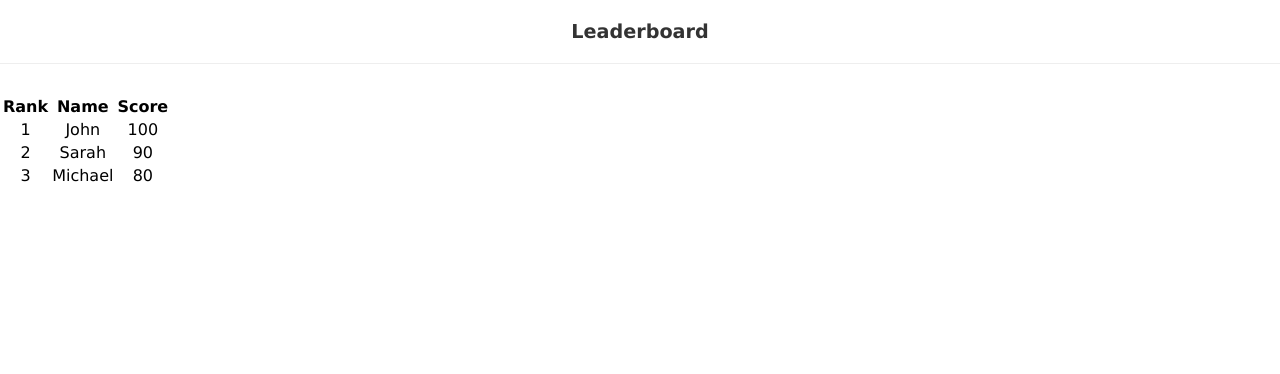
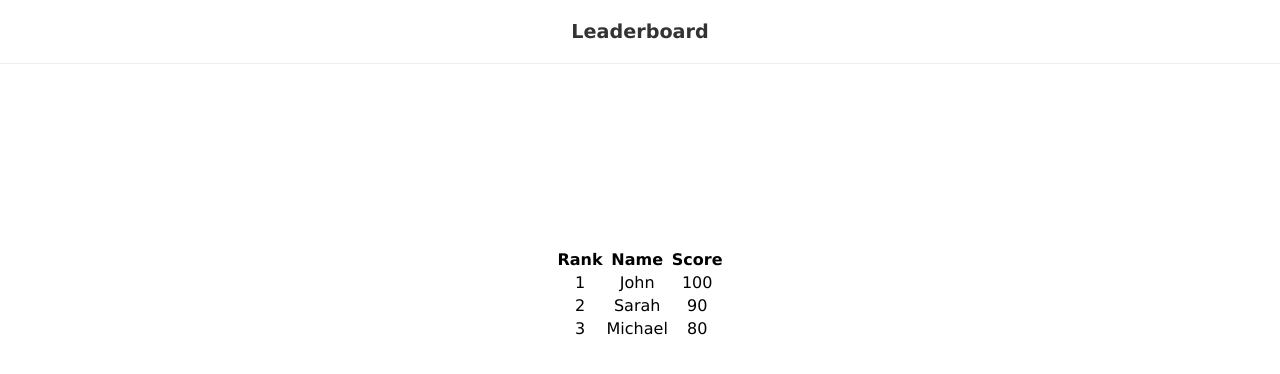
Before and after one commit to Swathysuriyababu12/React-wordly, a React (Create React App) app: page /leaderboard in a window 1280 px wide. Shown: the top 374 px of the page. Built offline with nearby package versions, Linux system fonts and the light colour scheme; no server answers.

Commit message:
centered table

```diff
--- a/src/Components/Leaderboard.js
+++ b/src/Components/Leaderboard.js
@@ -7,9 +7,10 @@ function Leaderboard() {
     { name: "Michael", score: 80 },
   ];
   return (
+    <>
+      <h1>Leaderboard</h1>
       <div className="leaderboard">
-      <h1>Leaderboard</h1>
-      <table>
+        <table className="tablecenter">
           <thead>
             <tr>
               <th>Rank</th>
@@ -28,6 +29,7 @@ function Leaderboard() {
           </tbody>
         </table>
       </div>
+    </>
   );
 }
 
--- a/src/index.css
+++ b/src/index.css
@@ -168,3 +168,12 @@ h1 {
 .lead {
   margin-top: 10px;
 }
+
+.leaderboard {
+  display: flex;
+  justify-content: center;
+  align-items: center;
+  height: 50vh;
+}
+.tablecenter {
+}
```
Lines whose indentation alone changed are shown as unchanged.
